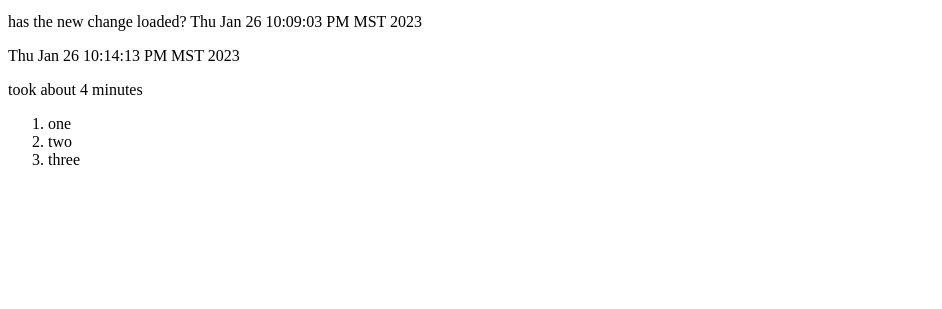
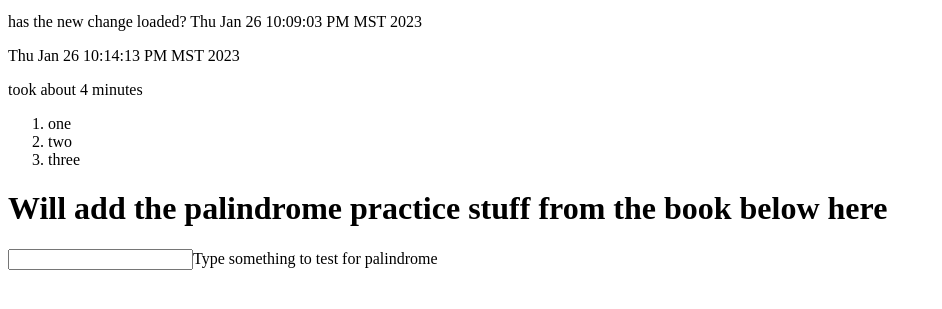
Before and after one commit to changjones1/testing, a plain HTML site: page index.html in a window 1280 px wide. Shown: the part 101-410 px from the top of the page, without its empty margins (0-942 px from the left). Drawn offline with Linux system fonts and the light colour scheme.

Commit message:
testing git.. made a small change to index.html

```diff
--- a/index.html
+++ b/index.html
@@ -27,6 +27,11 @@
 		<li>three</li>
 	</ol>
 	</body>
+	<h1>Will add the palindrome practice stuff from the book below here</h1>
+	<form>
+	<input type=text>Type something to test for palindrome</text>
+	</form>
+
 	<footer>
 	</footer>
 </html>
```
